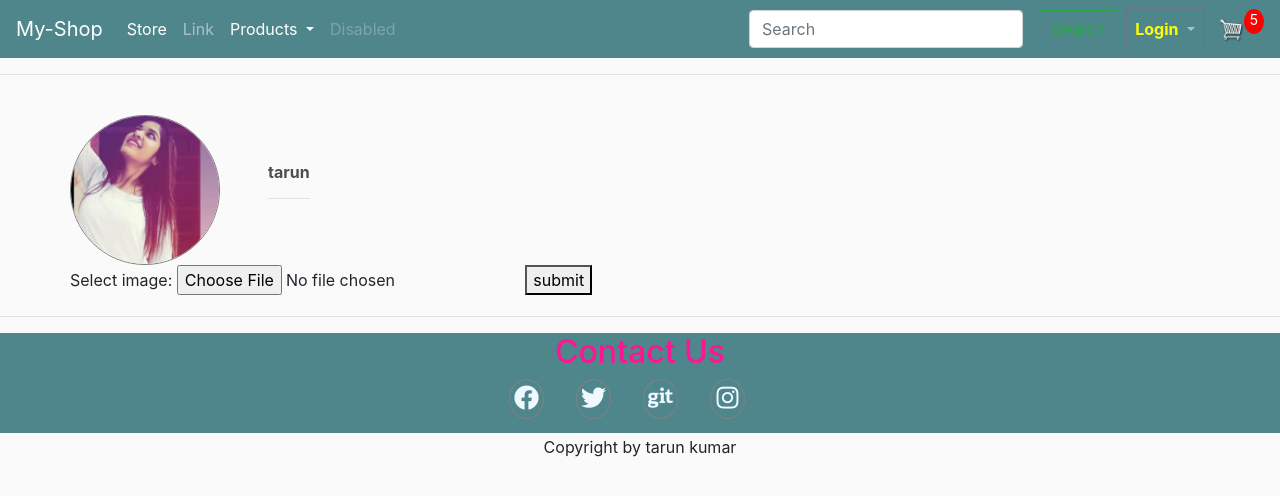
After one commit to tarun163/my-shop-django, a Django app: page /profile/ in a window 1280 px wide. The commit adds this page. Shown: the top 496 px of the page. Run offline with Django 3.2, Linux system fonts and the light colour scheme; a user stored in the database is signed in; data comes from the database, SQL or seed files in the repository; both versions use the stored data as it was after the commit; some libraries are stand-ins or nearby versions.

Commit message:
user profile added

```diff
--- a/myshop/settings.py
+++ b/myshop/settings.py
@@ -114,7 +114,7 @@ USE_L10N = True
 
 USE_TZ = True
 
-
+AUTH_KEY = '361051AhhnI7OnYCmJ60a64eb3P1'
 # Static files (CSS, JavaScript, Images)
 # https://docs.djangoproject.com/en/3.1/howto/static-files/
 
--- a/store/models.py
+++ b/store/models.py
@@ -5,6 +5,8 @@ class Customer(models.Model):
     user = models.OneToOneField(User, null = True,blank=True, on_delete=models.CASCADE)
     name = models.CharField(null=True, max_length=50)
     email = models.CharField(null=True, max_length=50)
+    image = models.ImageField(null=True,blank=True)
+    mobile = models.CharField(max_length=50,null=True,blank=True)
 
     def __str__(self):
         return self.name or 'tarun'
--- /dev/null
+++ b/store/templates/store/login.html
@@ -0,0 +1,2 @@
+{% extends 'store/main.html' %} {% load static %} {% block content %}
+{% endblock content %}
--- a/store/templates/store/main.html
+++ b/store/templates/store/main.html
@@ -84,7 +84,7 @@
           Products
         </a>
                     <div class="dropdown-menu" aria-labelledby="navbarDropdown">
-                        <a class="dropdown-item" href="##">Electronics</a>
+                        <a class="dropdown-item" href="#">Electronics</a>
                         <a class="dropdown-item" href="#">fasion</a>
                         <a class="dropdown-item" href="#">tois</a>
                         <a class="dropdown-item" href="#">furniture</a>
@@ -111,12 +111,11 @@
                         <strong style="color:yellow">Login</strong>
                     </a>
                     <div class="dropdown-menu" aria-labelledby="navbarDropdown">
-                        <a class="dropdown-item" href="#">Profile</a>
-                        <a class="dropdown-item" href="#">Login</a>
-                        <a class="dropdown-item" href="#">Sign-up</a>
-
+                        <a class="dropdown-item" href="{% url 'profile' %}">Profile</a>
+                        <a class="dropdown-item" href="{% url 'login' %}">Login</a>
+                        <a class="dropdown-item" href="{% url 'register' %}">Sign-up</a>
                         <div class="dropdown-divider"></div>
-                        <a class="dropdown-item" href="#">Log-out</a>
+                        <a class="dropdown-item" href="{% url 'logout' %}">Log-out</a>
                     </div>
                 </li>
             </ul>
@@ -133,6 +132,7 @@
         <br> {% block content %} {% endblock content %}
     </div>
     <hr>
+
     <footer>
         <div class="container text-center ">
             <h2>Contact Us</h2>
--- /dev/null
+++ b/store/templates/store/profile.html
@@ -0,0 +1,35 @@
+{% extends 'store/main.html' %} {% load static %} {% block content %}
+<style>
+    .user-image {
+        width: 150px;
+        height: 150px;
+        border-radius: 50%;
+        border: 1px solid grey;
+    }
+</style>
+<div class="row">
+
+
+    <div class="">
+        {% if customer.image %}
+        <div style="display: flex;">
+
+            <img class="user-image" src="{{customer.image.url}}"> {% endif %}
+
+            <div class="m-5">
+                <h6><strong>{{customer.name}}</strong></h6>
+                <hr>
+
+            </div>
+        </div>
+        <form action="" method="POST">
+            {% csrf_token %}
+            <label for="img">Select image:</label>
+            <input type="file" id="img" name="img" accept="image/*"> <button type="submit">submit</button>
+        </form>
+
+    </div>
+
+</div>
+
+{% endblock content %}
--- a/store/urls.py
+++ b/store/urls.py
@@ -5,9 +5,14 @@ from . import views
 urlpatterns = [
 	#Leave as empty string for base url
 	path('', views.store, name="store"),
+	path('profile/', views.profile, name="profile"),
+	path('login/', views.login, name="login"),
+	path('', views.logout, name="logout"),
+	path('register/', views.register, name="register"),
 	path('cart/', views.cart, name="cart"),
 	path('checkout/', views.checkout, name="checkout"),
 	path('update_Item/', views.updateItem, name="update_Item"),
 	path('process_Order/', views.processOrder, name="process_Order"),
 	path('<slug:name>/', views.product_detail, name="product_detail"),
+
 ]
--- a/store/views.py
+++ b/store/views.py
@@ -4,6 +4,7 @@ from django.template import Context, Template
 from django.http import JsonResponse
 import json
 import datetime
+import random
 from django.views import generic
 
 def store(request):
@@ -117,3 +118,36 @@ def product_detail(request,name):
 	template_name = 'store/product_detail.html'
 	product = get_object_or_404(Product,name=name)
 	return render(request, template_name,{'product':product,'cartItems':cartItems})
+
+
+
+def register(request):
+
+
+    return render(request,'register.html')
+
+
+def login(request):
+	return render(request,'store/login.html')
+
+def logout(request):
+	return render(request,'store/store.html')
+
+def profile(request):
+	if request.user.is_authenticated:
+		customer = request.user.customer
+		print(customer.mobile)
+		order,created = Order.objects.get_or_create(customer=customer,complete=False)
+		items = order.orderitem_set.all()
+		cartItems = order.get_cart_items
+		if request.method == "POST":
+			image = request.FILES.get('img')
+			print(image)
+			customer.image = image
+	else:
+		items = []
+		order = {'get_cart_total':0, 'get_cart_item':0,'shipping':False}
+		cartItems = order.get_cart_items
+
+
+	return render(request,'store/profile.html',{'customer':customer,'cartItems':cartItems})
```
Also changed, not shown: store/templates/store/register.html (added, +47 -0 lines), db.sqlite3, static/images/178941673_3014709508816093_4613815440815501274_n.jpg (added), static/images/IMG_20190601_223538.jpg (added), static/images/priya.jpg (added), static/images/tarun.jpg (added), store/migrations/0004_auto_20210530_1234.py (added), store/templates/store/login_otp.html (added), store/templates/store/otp.html (added).
